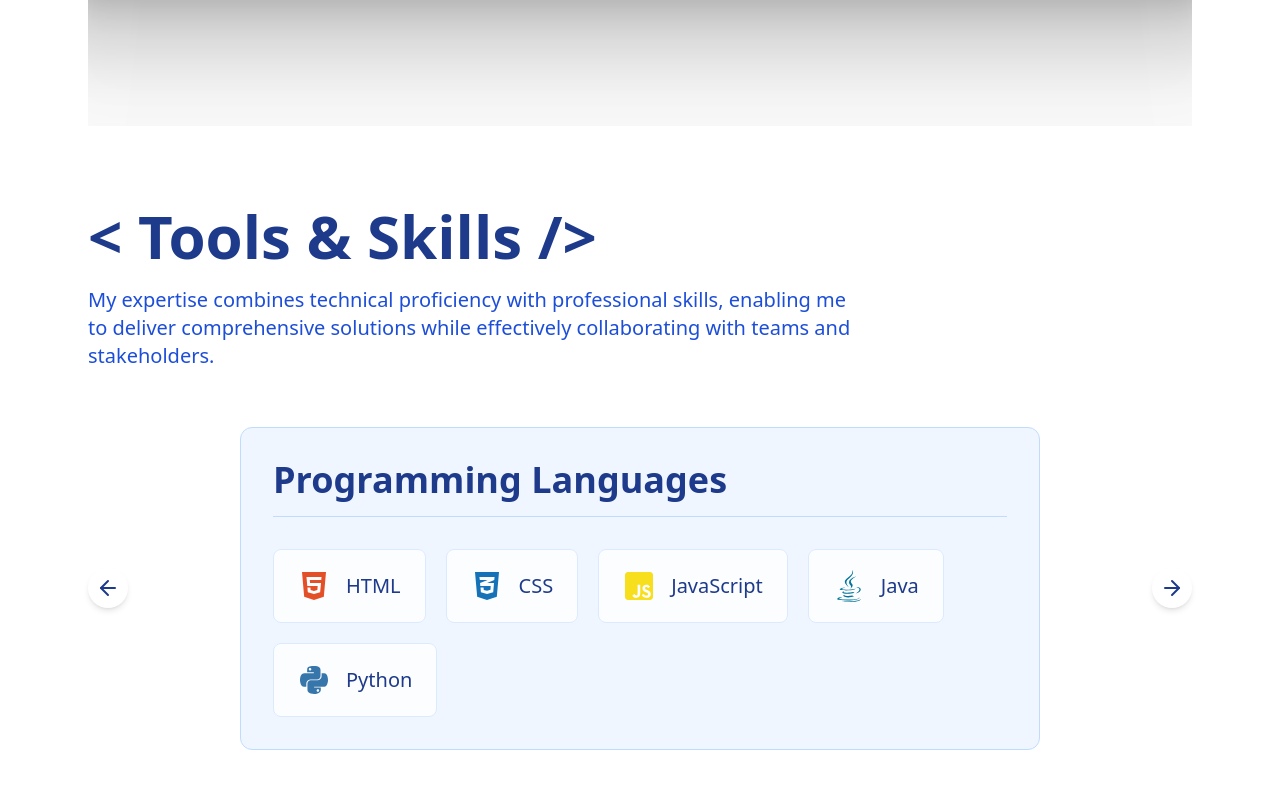
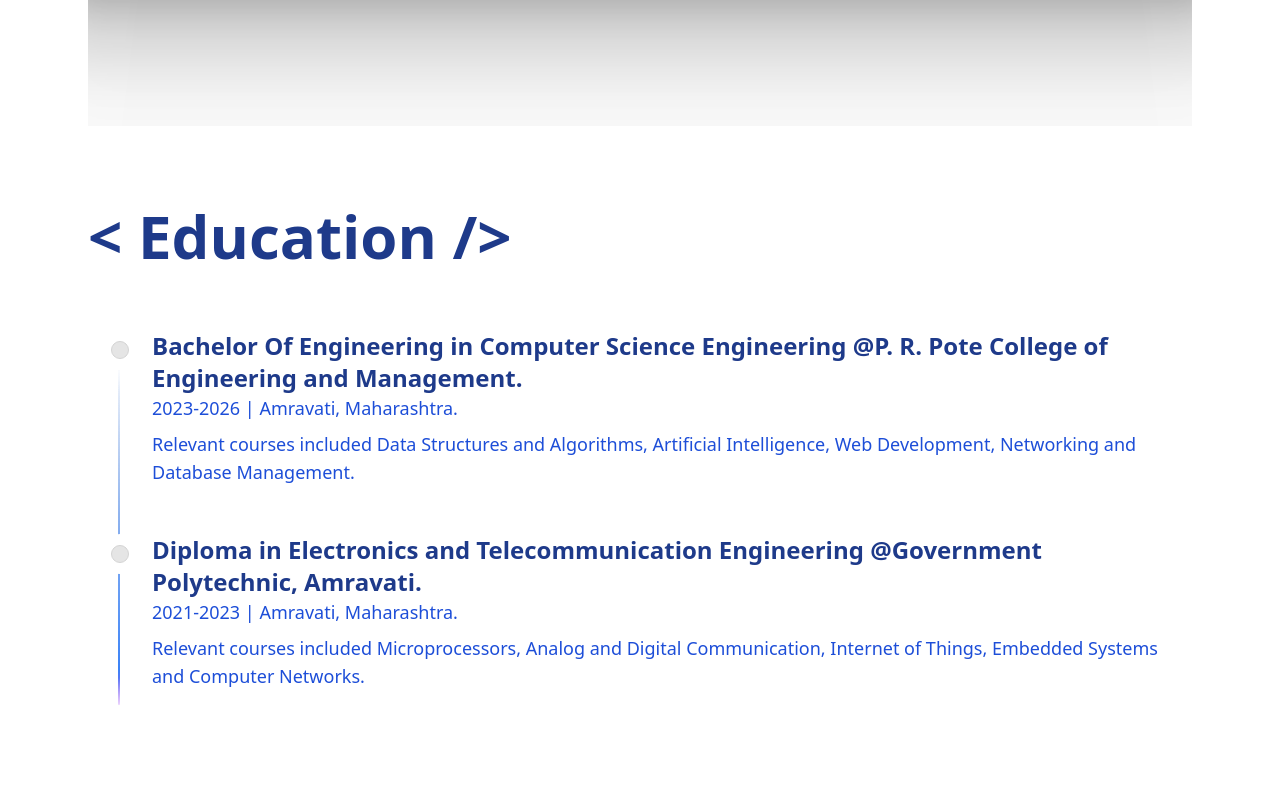
Before and after one commit to tushrahuja/portfolio, a React (Vite) app: page / in a window 1280 px wide. Shown: the part 1600-2392 px from the top of the page. Built offline with nearby package versions, Linux system fonts and the light colour scheme.

Commit message:
mostly done

```diff
--- /dev/null
+++ b/src/components/ui/EducationSection.jsx
@@ -0,0 +1,92 @@
+"use client";
+import React, { useEffect, useRef, useState } from "react";
+import { useScroll, useTransform, motion } from "framer-motion";
+
+const EducationSection = () => {
+  const ref = useRef(null);
+  const containerRef = useRef(null);
+  const [height, setHeight] = useState(0);
+
+  useEffect(() => {
+    if (ref.current) {
+      const rect = ref.current.getBoundingClientRect();
+      setHeight(rect.height);
+    }
+  }, [ref]);
+
+  const { scrollYProgress } = useScroll({
+    target: containerRef,
+    offset: ["start 10%", "end 50%"],
+  });
+
+  const heightTransform = useTransform(scrollYProgress, [0, 1], [0, height]);
+  const opacityTransform = useTransform(scrollYProgress, [0, 0.1], [0, 1]);
+
+  return (
+    <div id="education" className="w-full">
+      <motion.div
+        initial={{ opacity: 0 }}
+        whileInView={{ opacity: 1 }}
+        transition={{ duration: 0.8 }}
+        className="pt-20 pb-16"
+        ref={containerRef}
+      >
+        <div className="w-full">
+          <h2 className="text-5xl md:text-6xl font-bold text-blue-900 dark:text-blue-100 mb-16"> {/* Increased bottom margin */}
+            &lt; Education /&gt;
+          </h2>
+          <div ref={ref} className="space-y-12 relative">
+            <div className="flex items-start">
+              <div className="h-10 absolute left-3 md:left-3 w-10 rounded-full bg-white dark:bg-black z-20 flex items-center justify-center"> {/* Added z-20 */}
+                <div className="h-4 w-4 rounded-full bg-neutral-200 dark:bg-neutral-800 border border-neutral-300 dark:border-neutral-700 p-2" />
+              </div>
+              <div className="ml-16"> {/* Adjusted margin to align with Tools & Skills */}
+                <h3 className="text-2xl font-bold text-blue-900 dark:text-blue-100">
+                  Bachelor Of Engineering in Computer Science Engineering @P. R. Pote College of Engineering and Management.
+                </h3>
+                <p className="text-lg text-blue-700 dark:text-blue-300">
+                  2023-2026 | Amravati, Maharashtra.
+                </p>
+                <p className="text-lg text-blue-700 dark:text-blue-300 mt-2">
+                  Relevant courses included Data Structures and Algorithms, Artificial Intelligence, Web Development, Networking and Database Management.
+                </p>
+              </div>
+            </div>
+            <div className="flex items-start">
+              <div className="h-10 absolute left-3 md:left-3 w-10 rounded-full bg-white dark:bg-black z-20 flex items-center justify-center"> {/* Added z-20 */}
+                <div className="h-4 w-4 rounded-full bg-neutral-200 dark:bg-neutral-800 border border-neutral-300 dark:border-neutral-700 p-2" />
+              </div>
+              <div className="ml-16"> {/* Adjusted margin to align with Tools & Skills */}
+                <h3 className="text-2xl font-bold text-blue-900 dark:text-blue-100">
+                  Diploma in Electronics and Telecommunication Engineering @Government Polytechnic, Amravati.
+                </h3>
+                <p className="text-lg text-blue-700 dark:text-blue-300">
+                  2021-2023 | Amravati, Maharashtra.
+                </p>
+                <p className="text-lg text-blue-700 dark:text-blue-300 mt-2">
+                  Relevant courses included Microprocessors, Analog and Digital Communication, Internet of Things, Embedded Systems and Computer Networks.
+                </p>
+              </div>
+            </div>
+            <div
+              style={{
+                height: height + "px",
+              }}
+              className="absolute left-[1.85rem] -top-6 overflow-hidden w-[2px] z-10 bg-[linear-gradient(to_bottom,var(--tw-gradient-stops))] from-transparent from-[0%] via-neutral-200 dark:via-neutral-700 to-transparent to-[99%]  [mask-image:linear-gradient(to_bottom,transparent_0%,black_10%,black_90%,transparent_100%)] " // Changed top-0 to -top-6 for precise centering
+            >
+              <motion.div
+                style={{
+                  height: heightTransform,
+                  opacity: opacityTransform,
+                }}
+                className="absolute inset-x-0 top-0  w-[2px] bg-gradient-to-t from-purple-500 via-blue-500 to-transparent from-[0%] via-[10%] rounded-full"
+              />
+            </div>
+          </div>
+        </div>
+      </motion.div>
+    </div>
+  );
+};
+
+export default EducationSection;
--- a/src/components/ui/code.demo.jsx
+++ b/src/components/ui/code.demo.jsx
@@ -8,6 +8,7 @@ import Projects from "./projects";
 import ToolsAndSkills from "./ToolsAndSkills";
 import AboutContent from "./AboutContent";
 import ContactSection from "./ContactSection";
+import EducationSection from "./EducationSection";
 
 export function AuroraBackgroundDemo() {
   return (
@@ -18,6 +19,7 @@ export function AuroraBackgroundDemo() {
         <div className="max-w-[90%] mx-auto px-6">
           <HeroSection />
           <AboutContent />
+          <EducationSection />
           <ToolsAndSkills />
           <Projects />
           <ContactSection />
--- a/src/components/ui/footer.jsx
+++ b/src/components/ui/footer.jsx
@@ -6,7 +6,7 @@ export function Footer() {
           &copy; 2025 Tushar Ahuja
         </div>
         <div className="flex space-x-4 justify-end">
-          <a href="https://www.linkedin.com/in/tusharahuja" target="_blank" rel="noopener noreferrer" aria-label="LinkedIn" className="hover:text-blue-600 dark:hover:text-blue-400 transition-colors">
+          <a href="https://www.linkedin.com/in/tushrahuja" target="_blank" rel="noopener noreferrer" aria-label="LinkedIn" className="hover:text-blue-600 dark:hover:text-blue-400 transition-colors">
             <svg className="w-6 h-6" fill="currentColor" viewBox="0 0 24 24">
               <path d="M19 0h-14c-2.76 0-5 2.24-5 5v14c0 2.76 2.24 5 5 5h14c2.76 0 5-2.24 5-5v-14c0-2.76-2.24-5-5-5zm-11 19h-3v-10h3v10zm-1.5-11.5c-.97 0-1.75-.78-1.75-1.75s.78-1.75 1.75-1.75 1.75.78 1.75 1.75-.78 1.75-1.75 1.75zm13.5 11.5h-3v-5.5c0-1.38-.03-3.16-1.93-3.16-1.93 0-2.23 1.51-2.23 3.06v5.6h-3v-10h2.88v1.36h.04c.4-.76 1.38-1.56 2.84-1.56 3.04 0 3.6 2 3.6 4.6v5.6z"/>
             </svg>
@@ -16,12 +16,12 @@ export function Footer() {
               <path fillRule="evenodd" d="M12 2C6.477 2 2 6.484 2 12.017c0 4.425 2.865 8.18 6.839 9.504.5.092.682-.217.682-.483 0-.237-.008-.868-.013-1.703-2.782.605-3.369-1.343-3.369-1.343-.454-1.158-1.11-1.466-1.11-1.466-.908-.62.069-.608.069-.608 1.003.07 1.531 1.032 1.531 1.032.892 1.53 2.341 1.088 2.91.832.092-.647.35-1.088.636-1.338-2.22-.253-4.555-1.113-4.555-4.951 0-1.093.39-1.988 1.029-2.688-.103-.253-.446-1.272.098-2.65 0 0 .84-.27 2.75 1.026A9.564 9.564 0 0112 6.844c.85.004 1.705.115 2.504.337 1.909-1.296 2.747-1.027 2.747-1.027.546 1.379.202 2.398.1 2.651.64.7 1.028 1.595 1.028 2.688 0 3.848-2.339 4.695-4.566 4.943.359.309.678.92.678 1.855 0 1.338-.012 2.419-.012 2.747 0 .268.18.58.688.482A10.019 10.019 0 0022 12.017C22 6.484 17.522 2 12 2z" clipRule="evenodd" />
             </svg>
           </a>
-          <a href="https://www.instagram.com/tusharahuja" target="_blank" rel="noopener noreferrer" aria-label="Instagram" className="hover:text-blue-600 dark:hover:text-blue-400 transition-colors">
+          <a href="https://www.instagram.com/tushrahuja" target="_blank" rel="noopener noreferrer" aria-label="Instagram" className="hover:text-blue-600 dark:hover:text-blue-400 transition-colors">
             <svg className="w-6 h-6" fill="currentColor" viewBox="0 0 24 24">
               <path d="M12 2.163c3.204 0 3.584.012 4.85.07 1.366.062 2.633.334 3.608 1.31.975.975 1.248 2.242 1.31 3.608.058 1.266.07 1.646.07 4.85s-.012 3.584-.07 4.85c-.062 1.366-.334 2.633-1.31 3.608-.975.975-2.242 1.248-3.608 1.31-1.266.058-1.646.07-4.85.07s-3.584-.012-4.85-.07c-1.366-.062-2.633-.334-3.608-1.31-.975-.975-1.248-2.242-1.31-3.608-.058-1.266-.07-1.646-.07-4.85s.012-3.584.07-4.85c.062-1.366.334-2.633 1.31-3.608.975-.975 2.242-1.248 3.608-1.31 1.266-.058 1.646-.07 4.85-.07zm0-2.163c-3.259 0-3.667.014-4.947.072-1.281.058-2.418.27-3.29 1.142-.872.872-1.084 2.009-1.142 3.29-.058 1.28-.072 1.688-.072 4.947s.014 3.667.072 4.947c.058 1.281.27 2.418 1.142 3.29.872.872 2.009 1.084 3.29 1.142 1.28.058 1.688.072 4.947.072s3.667-.014 4.947-.072c1.281-.058 2.418-.27 3.29-1.142.872-.872 1.084-2.009 1.142-3.29.058-1.28.072-1.688.072-4.947s-.014-3.667-.072-4.947c-.058-1.281-.27-2.418-1.142-3.29-.872-.872-2.009-1.084-3.29-1.142-1.28-.058-1.688-.072-4.947-.072zm0 5.838c-3.403 0-6.162 2.759-6.162 6.162s2.759 6.162 6.162 6.162 6.162-2.759 6.162-6.162-2.759-6.162-6.162-6.162zm0 10.162c-2.207 0-4-1.793-4-4s1.793-4 4-4 4 1.793 4 4-1.793 4-4 4zm6.406-11.845c-.796 0-1.441.645-1.441 1.441s.645 1.441 1.441 1.441 1.441-.645 1.441-1.441-.645-1.441-1.441-1.441z"/>
             </svg>
           </a>
-          <a href="https://x.com/tusharahuja" target="_blank" rel="noopener noreferrer" aria-label="X" className="hover:text-blue-600 dark:hover:text-blue-400 transition-colors">
+          <a href="https://x.com/tushrahujaa" target="_blank" rel="noopener noreferrer" aria-label="X" className="hover:text-blue-600 dark:hover:text-blue-400 transition-colors">
             <svg className="w-6 h-6" fill="currentColor" viewBox="0 0 24 24">
               <path d="M23.954 4.569c-.885.392-1.83.656-2.825.775 1.014-.608 1.794-1.574 2.163-2.723-.951.564-2.005.974-3.127 1.195-.897-.957-2.178-1.555-3.594-1.555-2.717 0-4.92 2.203-4.92 4.917 0 .39.045.765.127 1.124-4.087-.205-7.713-2.165-10.141-5.144-.423.722-.666 1.561-.666 2.457 0 1.69.861 3.179 2.169 4.055-.8-.026-1.554-.245-2.212-.612v.061c0 2.362 1.679 4.337 3.911 4.779-.409.111-.84.171-1.285.171-.314 0-.615-.03-.916-.086.631 1.953 2.445 3.377 4.6 3.417-1.68 1.319-3.809 2.105-6.102 2.105-.396 0-.79-.023-1.175-.067 2.179 1.397 4.768 2.212 7.557 2.212 9.054 0 14.002-7.496 14.002-13.986 0-.21 0-.423-.015-.634.961-.695 1.8-1.562 2.46-2.549z"/>
             </svg>
```
